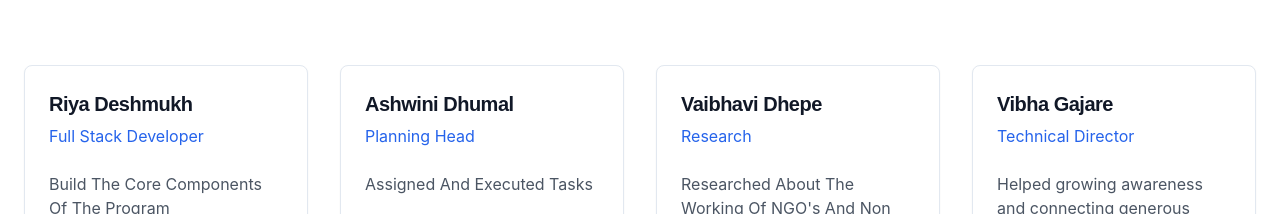
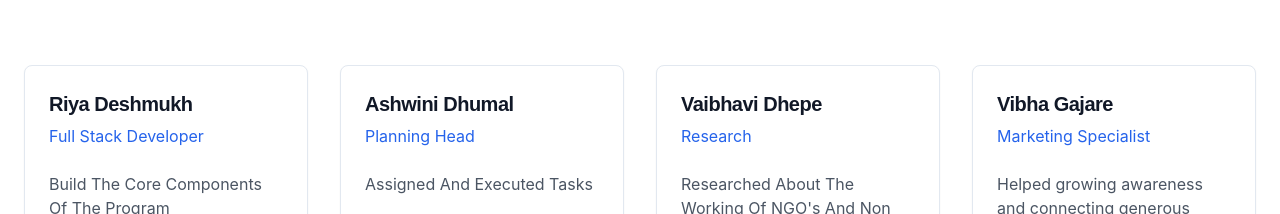
Before and after one commit to ridash-dev/dilse-share-care, a React (Vite) app: page /about in a window 1280 px wide. Shown: the part 1767-1981 px from the top of the page. Built offline with nearby package versions, Linux system fonts and the light colour scheme.

Commit message:
Fix: Update team member role
Updated the role of Vibha Gajare in the About page.

```diff
--- a/src/pages/AboutPage.tsx
+++ b/src/pages/AboutPage.tsx
@@ -47,7 +47,7 @@ const AboutPage = () => {
     },
     {
       name: "Vibha Gajare",
-      role: "Technical Director",
+      role: "Marketing Specialist",
       bio: "Helped growing awareness and connecting generous hearts with meaningful causes."
     },
     {
```
